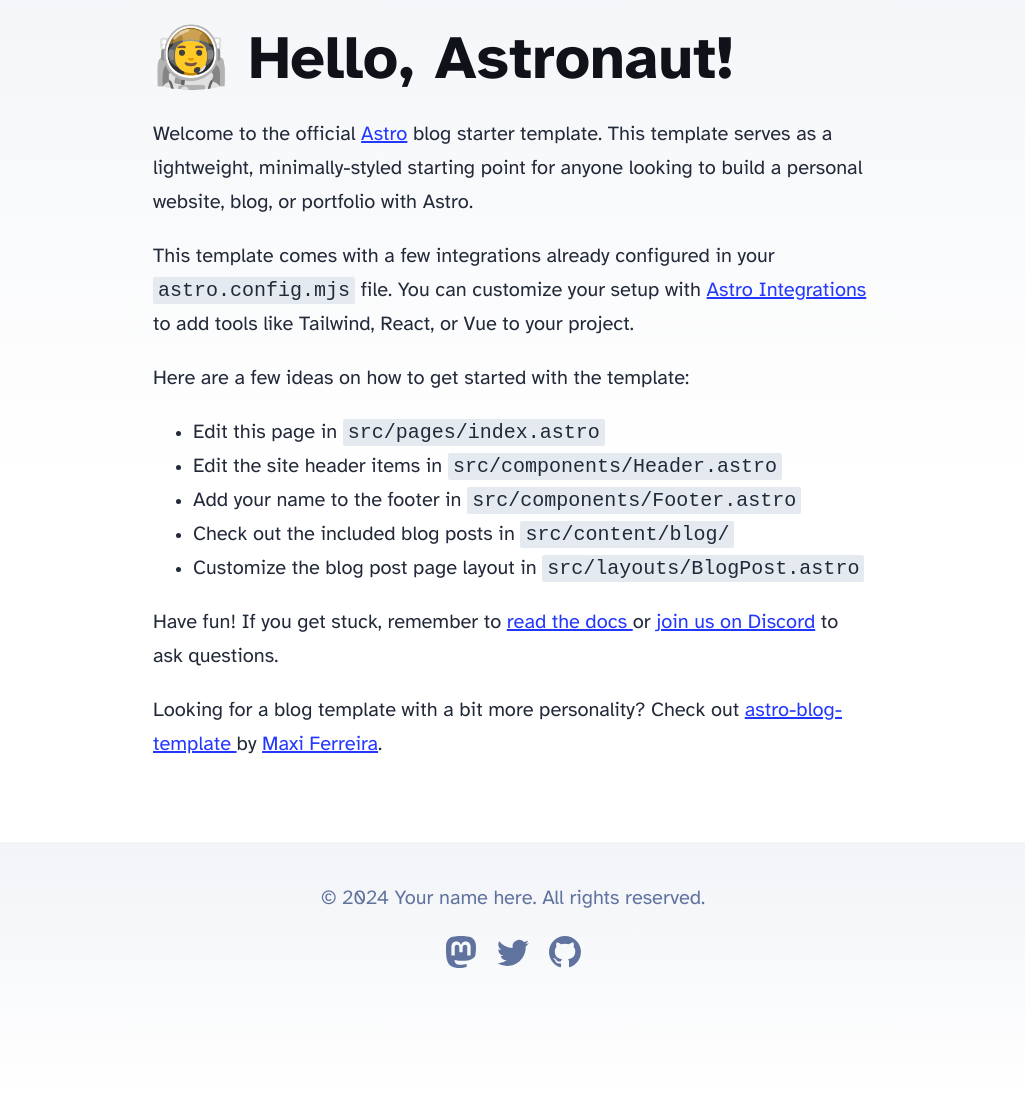
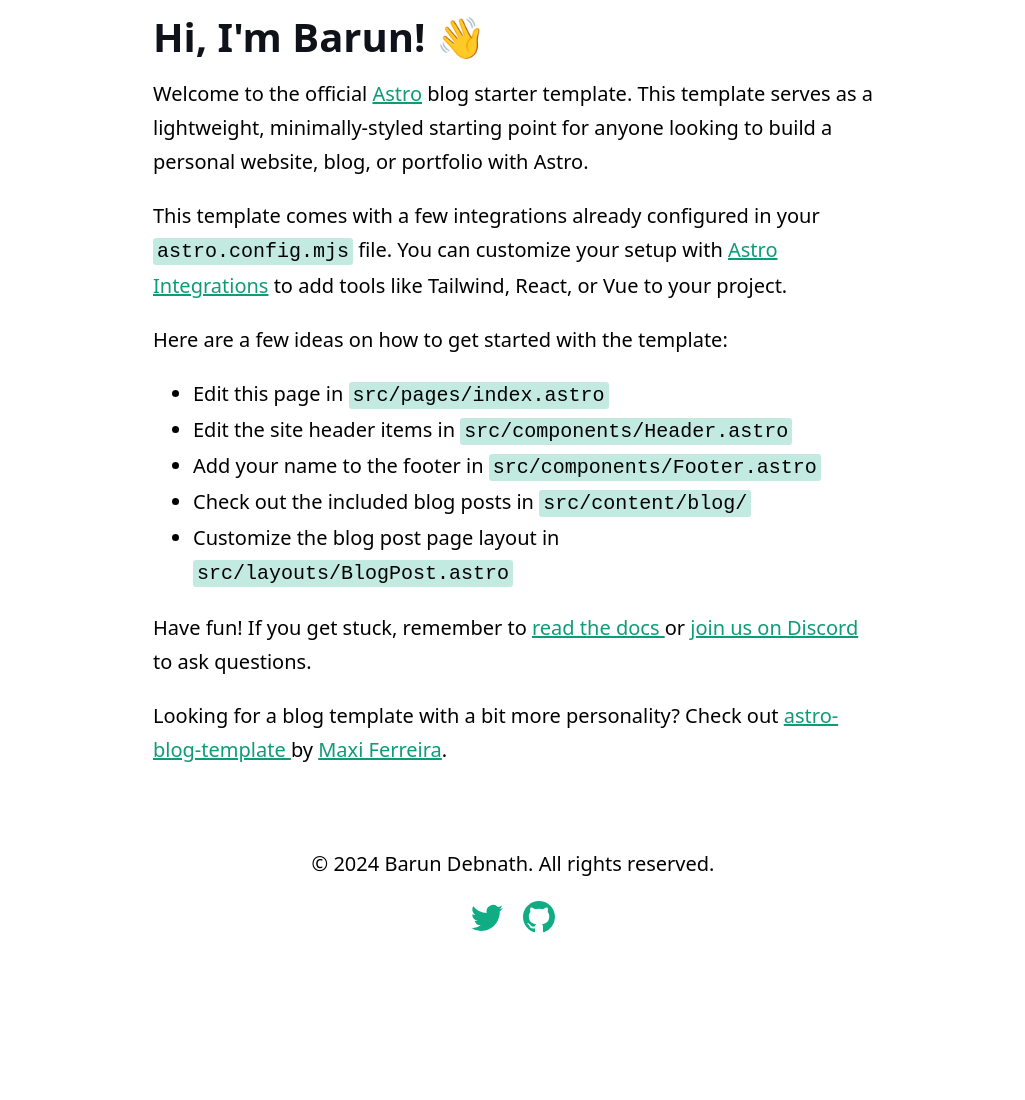
Before and after one commit to d-cryptic/portfolio, an Astro site: page / in a window 1280 px wide. Shown: the part 113-1213 px from the top of the page, without its empty margins (127-1152 px from the left). After the commit the page ends 1128 px from the top, so only its background shows below. Built offline with nearby package versions, Linux system fonts and the light colour scheme; Astro itself is replaced by a stand-in of ours; a web font is replaced by a local one.

Commit message:
basic styling done

```diff
--- a/src/components/BaseHead.astro
+++ b/src/components/BaseHead.astro
@@ -20,10 +20,6 @@
 <link rel="icon" type="image/svg+xml" href="/favicon.svg" />
 <meta name="generator" content={Astro.generator} />
 
-<!-- Font preloads -->
-<link rel="preload" href="/fonts/atkinson-regular.woff" as="font" type="font/woff" crossorigin />
-<link rel="preload" href="/fonts/atkinson-bold.woff" as="font" type="font/woff" crossorigin />
-
 <!-- Canonical URL -->
 <link rel="canonical" href={canonicalURL} />
 
--- a/src/components/Footer.astro
+++ b/src/components/Footer.astro
@@ -3,24 +3,10 @@
 ---
 
 <footer>
-	&copy; {today.getFullYear()} Your name here. All rights reserved.
+	&copy; {today.getFullYear()} Barun Debnath. All rights reserved.
 	<div class="social-links">
-		<a href="https://m.webtoo.ls/@astro" target="_blank">
-			<span class="sr-only">Follow Astro on Mastodon</span>
-			<svg
-				viewBox="0 0 16 16"
-				aria-hidden="true"
-				width="32"
-				height="32"
-				astro-icon="social/mastodon"
-				><path
-					fill="currentColor"
-					d="M11.19 12.195c2.016-.24 3.77-1.475 3.99-2.603.348-1.778.32-4.339.32-4.339 0-3.47-2.286-4.488-2.286-4.488C12.062.238 10.083.017 8.027 0h-.05C5.92.017 3.942.238 2.79.765c0 0-2.285 1.017-2.285 4.488l-.002.662c-.004.64-.007 1.35.011 2.091.083 3.394.626 6.74 3.78 7.57 1.454.383 2.703.463 3.709.408 1.823-.1 2.847-.647 2.847-.647l-.06-1.317s-1.303.41-2.767.36c-1.45-.05-2.98-.156-3.215-1.928a3.614 3.614 0 0 1-.033-.496s1.424.346 3.228.428c1.103.05 2.137-.064 3.188-.189zm1.613-2.47H11.13v-4.08c0-.859-.364-1.295-1.091-1.295-.804 0-1.207.517-1.207 1.541v2.233H7.168V5.89c0-1.024-.403-1.541-1.207-1.541-.727 0-1.091.436-1.091 1.296v4.079H3.197V5.522c0-.859.22-1.541.66-2.046.456-.505 1.052-.764 1.793-.764.856 0 1.504.328 1.933.983L8 4.39l.417-.695c.429-.655 1.077-.983 1.934-.983.74 0 1.336.259 1.791.764.442.505.661 1.187.661 2.046v4.203z"
-				></path></svg
-			>
-		</a>
-		<a href="https://twitter.com/astrodotbuild" target="_blank">
-			<span class="sr-only">Follow Astro on Twitter</span>
+		<a href="https://twitter.com/heydensetsu" target="_blank">
+			<span class="sr-only">Follow Barun on Twitter</span>
 			<svg viewBox="0 0 16 16" aria-hidden="true" width="32" height="32" astro-icon="social/twitter"
 				><path
 					fill="currentColor"
@@ -28,8 +14,8 @@
 				></path></svg
 			>
 		</a>
-		<a href="https://github.com/withastro/astro" target="_blank">
-			<span class="sr-only">Go to Astro's GitHub repo</span>
+		<a href="https://github.com/d-cryptic" target="_blank">
+			<span class="sr-only">Go to Barun's' GitHub repo</span>
 			<svg viewBox="0 0 16 16" aria-hidden="true" width="32" height="32" astro-icon="social/github"
 				><path
 					fill="currentColor"
@@ -41,10 +27,9 @@
 </footer>
 <style>
 	footer {
-		padding: 2em 1em 6em 1em;
-		background: linear-gradient(var(--gray-gradient)) no-repeat;
-		color: rgb(var(--gray));
+		padding: 2em 1em 2em 1em;
 		text-align: center;
+		font-size: 1em;
 	}
 	.social-links {
 		display: flex;
@@ -54,9 +39,9 @@
 	}
 	.social-links a {
 		text-decoration: none;
-		color: rgb(var(--gray));
+		color: #10AC84;
 	}
 	.social-links a:hover {
-		color: rgb(var(--gray-dark));
+		color: #0E9B77;
 	}
 </style>
--- a/src/components/Header.astro
+++ b/src/components/Header.astro
@@ -7,11 +7,12 @@
 	<nav>
 		<h2><a href="/">{SITE_TITLE}</a></h2>
 		<div class="internal-links">
-			<HeaderLink href="/">Home</HeaderLink>
+			<HeaderLink href="/">About</HeaderLink>
 			<HeaderLink href="/blog">Blog</HeaderLink>
-			<HeaderLink href="/about">About</HeaderLink>
+			<!-- <HeaderLink href="/about">Notes</HeaderLink> -->
+			<!-- <HeaderLink href="/links">Links</HeaderLink> -->
 		</div>
-		<div class="social-links">
+		<!-- <div class="social-links">
 			<a href="https://m.webtoo.ls/@astro" target="_blank">
 				<span class="sr-only">Follow Astro on Mastodon</span>
 				<svg viewBox="0 0 16 16" aria-hidden="true" width="32" height="32"
@@ -39,15 +40,13 @@
 					></path></svg
 				>
 			</a>
-		</div>
+		</div> -->
 	</nav>
 </header>
 <style>
 	header {
 		margin: 0;
 		padding: 0 1em;
-		background: white;
-		box-shadow: 0 2px 8px rgba(var(--black), 5%);
 	}
 	h2 {
 		margin: 0;
@@ -65,13 +64,13 @@
 	}
 	nav a {
 		padding: 1em 0.5em;
-		color: var(--black);
+		color: #0E9B77;
 		border-bottom: 4px solid transparent;
 		text-decoration: none;
 	}
 	nav a.active {
 		text-decoration: none;
-		border-bottom-color: var(--accent);
+		border-bottom-color: #C3EAE0;
 	}
 	.social-links,
 	.social-links a {
--- a/src/consts.ts
+++ b/src/consts.ts
@@ -1,5 +1,5 @@
 // Place any global data in this file.
 // You can import this data from anywhere in your site by using the `import` keyword.
 
-export const SITE_TITLE = 'Astro Blog';
+export const SITE_TITLE = 'Barun Debnath';
 export const SITE_DESCRIPTION = 'Welcome to my website!';
--- a/src/pages/index.astro
+++ b/src/pages/index.astro
@@ -13,7 +13,7 @@
 	<body>
 		<Header />
 		<main>
-			<h1>🧑‍🚀 Hello, Astronaut!</h1>
+			<h1>Hi, I'm Barun! 👋</h1>
 			<p>
 				Welcome to the official <a href="https://astro.build/">Astro</a> blog starter template. This
 				template serves as a lightweight, minimally-styled starting point for anyone looking to build
--- a/src/styles/global.css
+++ b/src/styles/global.css
@@ -3,6 +3,8 @@
   https://github.com/HermanMartinus/bearblog/blob/297026a877bc2ab2b3bdfbd6b9f7961c350917dd/templates/styles/blog/default.css
   License MIT: https://github.com/HermanMartinus/bearblog/blob/master/LICENSE.md
  */
+ @import url('https://fonts.googleapis.com/css2?family=Recursive:slnt,wght,CASL,CRSV,MONO@-15..0,300..800,0..1,0..1,0..1&display=swap');
+
 
 :root {
 	--accent: #2337ff;
@@ -16,37 +18,47 @@
 		0 16px 32px rgba(var(--gray), 33%);
 }
 @font-face {
-	font-family: 'Atkinson';
-	src: url('/fonts/atkinson-regular.woff') format('woff');
+	font-family: 'Recursive';
+	/* src: url('/fonts/atkinson-regular.woff') format('woff'); */
 	font-weight: 400;
 	font-style: normal;
 	font-display: swap;
 }
 @font-face {
-	font-family: 'Atkinson';
-	src: url('/fonts/atkinson-bold.woff') format('woff');
+	font-family: 'Recursive';
+	/* src: url('/fonts/atkinson-bold.woff') format('woff'); */
 	font-weight: 700;
 	font-style: normal;
 	font-display: swap;
 }
 body {
-	font-family: 'Atkinson', sans-serif;
+	font-family: 'Recursive', system-ui, monospace;
+	font-variation-settings: "'MONO' 0, 'CASL' 0, 'wght' 400, 'slnt' 0, 'CRSV' 0.5";
 	margin: 0;
 	padding: 0;
 	text-align: left;
-	background: linear-gradient(var(--gray-gradient)) no-repeat;
+	/* background: linear-gradient(var(--gray-gradient)) no-repeat; */
 	background-size: 100% 600px;
 	word-wrap: break-word;
 	overflow-wrap: break-word;
-	color: rgb(var(--gray-dark));
+	/* color: rgb(var(--gray-dark)); */
 	font-size: 20px;
 	line-height: 1.7;
+	max-width: 1024px;
+	margin-left: auto;
+    margin-right: auto;
+    padding: 1rem;
+
+  /* For small screens and up */
+  @media (min-width: 640px) {
+    padding: 2rem; /* sm:p-8 */
+  }
 }
 main {
 	width: 720px;
 	max-width: calc(100% - 2em);
 	margin: auto;
-	padding: 3em 1em;
+	padding: 1em 1em;
 }
 h1,
 h2,
@@ -54,34 +66,40 @@
 h4,
 h5,
 h6 {
-	margin: 0 0 0.5rem 0;
+	margin: 0 0 0 0;
 	color: rgb(var(--black));
-	line-height: 1.2;
+	line-height: 1;
+	font-variation-settings: "'MONO' 0, 'CASL' 0.1, 'wght' 800, 'slnt' 0, 'CRSV' 0.5";
 }
 h1 {
-	font-size: 3.052em;
+	font-size: 2em;
 }
 h2 {
-	font-size: 2.441em;
+	font-size: 1.5em;
 }
 h3 {
-	font-size: 1.953em;
+	font-size: 1.2em;
 }
 h4 {
-	font-size: 1.563em;
+	font-size: 1em;
 }
 h5 {
-	font-size: 1.25em;
+	font-size: 0.8em;
 }
 strong,
 b {
 	font-weight: 700;
+	font-variation-settings: "'MONO' 0, 'CASL' 0.3, 'wght' 400, 'slnt' -12, 'CRSV' 0.5";
+}
+code, pre {
+    font-variation-settings:  "'MONO' 1, 'CASL' 0, 'wght' 400, 'slnt' 0, 'CRSV' 0.5";
 }
 a {
-	color: var(--accent);
+	color: #0E9B77;
+	font-variation-settings: "'MONO' 0, 'CASL' 0.3, 'wght' 400, 'slnt' -12, 'CRSV' 0.5";
 }
 a:hover {
-	color: var(--accent);
+	color: #10AC84;
 }
 p {
 	margin-bottom: 1em;
@@ -103,11 +121,19 @@
 	max-width: 100%;
 	height: auto;
 	border-radius: 8px;
+	margin-top: 0px;
+	margin-bottom: 0px;
 }
 code {
-	padding: 2px 5px;
-	background-color: rgb(var(--gray-light));
-	border-radius: 2px;
+	padding: 2px 4px;
+	background-color: #C3EAE0;
+	border-radius: 3px;
+}
+'code::before, code::after' {
+    content: "''"
+}
+em {
+    font-variation-settings: "'MONO' 0, 'CASL' 0.3, 'wght' 400, 'slnt' -12, 'CRSV' 0.5";
 }
 pre {
 	padding: 1.5em;
```
